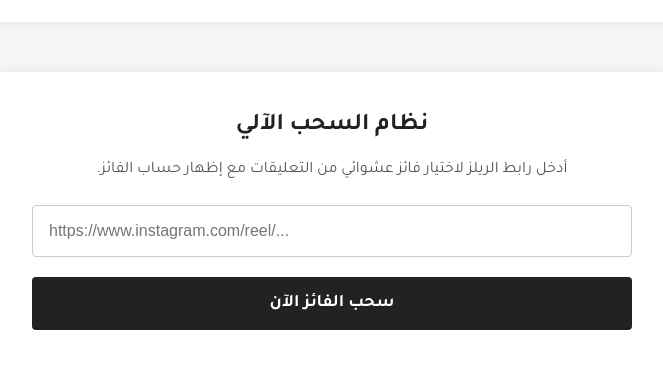
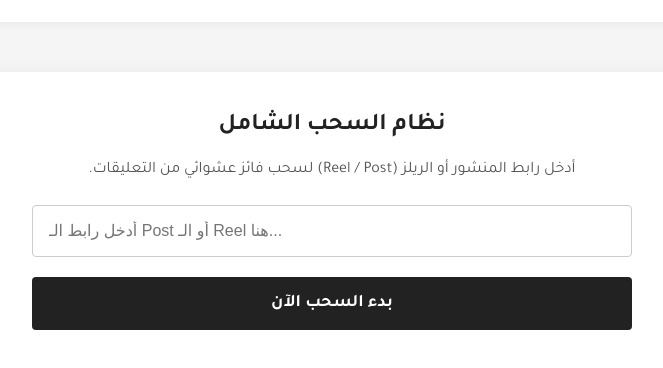
Before and after one commit to test12-bot/SHEIN, a plain HTML site: page index.html in a window 1280 px wide. Shown: the part 100-468 px from the top of the page, without its empty margins (308-971 px from the left). Drawn offline with Linux system fonts and the light colour scheme.

Commit message:
Update index.html

```diff
--- a/index.html
+++ b/index.html
@@ -15,19 +15,19 @@
     </header>
 
     <div class="container">
-        <h2>نظام السحب الآلي</h2>
-        <p>أدخل رابط الريلز لاختيار فائز عشوائي من التعليقات مع إظهار حساب الفائز.</p>
+        <h2>نظام السحب الشامل</h2>
+        <p>أدخل رابط المنشور أو الريلز (Reel / Post) لسحب فائز عشوائي من التعليقات.</p>
 
-        <input type="text" id="reelUrl" placeholder="https://www.instagram.com/reel/...">
-        <button id="drawBtn" onclick="startDraw()">سحب الفائز الآن</button>
+        <input type="text" id="urlInput" placeholder="أدخل رابط الـ Post أو الـ Reel هنا...">
+        <button id="drawBtn" onclick="startDraw()">بدء السحب الآن</button>
 
         <div id="suspenseBox">@username</div>
 
         <div id="result">
             <img src="" alt="صورة الفائز" class="winner-image" id="winnerImg">
-            <h3 style="margin-top: 0; color: #555;">🎉 الفائز بالجائزة 🎉</h3>
+            <h3 style="margin-top: 0; color: #555;">🎉 الفائز المحظوظ 🎉</h3>
             <div class="winner-name" id="winnerName">@username</div>
-            <div class="winner-comment" id="winnerComment">"تعليق الفائز"</div>
+            <div class="winner-comment" id="winnerComment">"تعليق الفائز يظهر هنا"</div>
         </div>
     </div>
 
```
